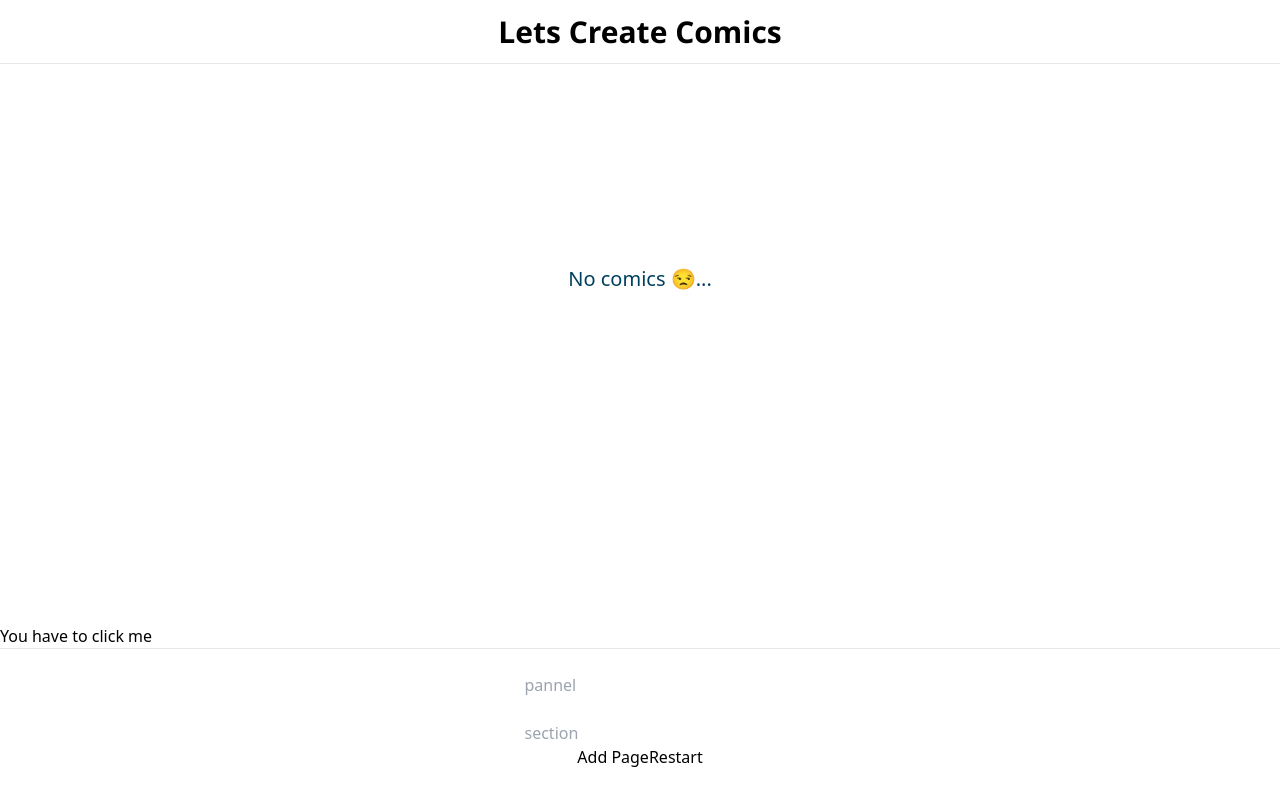
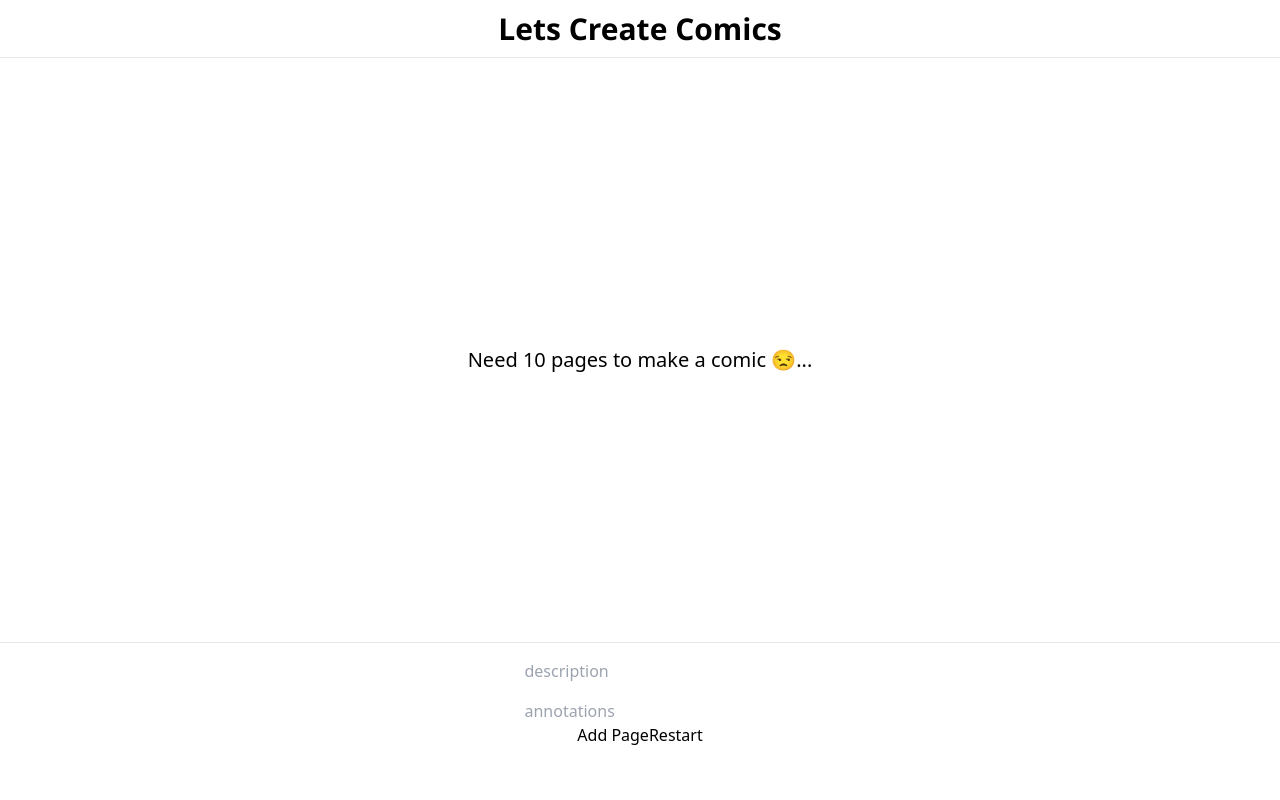
Before and after one commit to sahilsaini1107/AI-Comic-Star, a React (Vite) app: page / in a window 1280 px wide. Built offline with nearby package versions, Linux system fonts and the light colour scheme.

Commit message:
page add and restart func added only canvas left

```diff
--- a/src/App.jsx
+++ b/src/App.jsx
@@ -5,20 +5,35 @@ import Main from './components/main/Main';
 
 function App() {
   const [images, setImages] = useState([]);
+  const [inputValues, setInputValues] = useState({ des: "", ann: ""});
+  // const [restart, setRestart] = useState(false);
+
+  const handleRestart = ()=>{
+    setImages([]);
+    console.log("restart");
+  }
+  const handleChangeDes = (des) => {
+    console.log("des working")
+    setInputValues({ ...inputValues, des });
+  };
+
+  const handleChangeAnn = (ann) => {
+    setInputValues({ ...inputValues, ann });
+  };
 
   const handleButtonClick = async () => {
     try {
       const data = {
-        "inputs": "Astronaut riding a horse"
+        inputs: inputValues.des,
       };
-
+      console.log(data);
       const response = await fetch(
         "https://xdwvg9no7pefghrn.us-east-1.aws.endpoints.huggingface.cloud",
         {
           method: "POST",
           headers: {
-            "Accept": "image/png",
-            "Authorization": "Bearer VknySbLLTUjbxXAXCjyfaFIPwUTCeRXbFSOjwRiCxsxFyhbnGjSFalPKrpvvDAaPVzWEevPljilLVDBiTzfIbWFdxOkYJxnOPoHhkkVGzAknaOulWggusSFewzpqsNWM",
+            Accept: "image/png",
+            Authorization: "Bearer VknySbLLTUjbxXAXCjyfaFIPwUTCeRXbFSOjwRiCxsxFyhbnGjSFalPKrpvvDAaPVzWEevPljilLVDBiTzfIbWFdxOkYJxnOPoHhkkVGzAknaOulWggusSFewzpqsNWM",
             "Content-Type": "application/json"
           },
           body: JSON.stringify(data),
@@ -30,36 +45,25 @@ function App() {
 
       if (images.length === 10) {
         console.log("The image array is full");
-        // You might display a message or disable the button when the array is full
       } else {
-        // Using setImages([...images, imageUrl]); directly inside the function might cause issues due to how React batches state updates. The problem arises when you rely on the current state (images) to update the state immediately. In some scenarios, React might not provide the most up-to-date state when using this method because state updates are asynchronous.
-// Using the functional form of setImages ensures that you're working with the latest state value at the time the update is applied. This approach guarantees the correctness of the updated state based on the previous state.
-// javascript
-// Copy code
-// setImages(prevImages => [...prevImages, imageUrl]);
-// This approach, with the functional form of setState, prevents potential issues related to stale state references and ensures that you're correctly updating the state based on its previous value.
-
-// However, if you face any specific issues or error messages while using setImages([...images, imageUrl]);, feel free to provide more details, and I'll be happy to assist further!
-        setImages((prevImages)=>[...prevImages, imageUrl]);
+        setImages((prevImages) => [...prevImages, {url:imageUrl, anno:inputValues.ann}]);
       }
     } catch (error) {
       console.error("Error fetching data:", error);
-      // Handle error state here or display an error message in the UI
     }
   };
 
   return (
     <>
       <Header />
-      <Hero />
-      <button onClick={handleButtonClick}> You have to click me</button>
-      {images.map((src, index) => (
-        <div key={index}>
-          <img src={src} alt={`Image ${index}`} />
-        </div>
-      ))}
+      <Hero images={images} />
       <hr />
-      <Main />
+      <Main
+        handleClick={handleButtonClick}
+        handleChangeDes={handleChangeDes}
+        handleChangeAnn={handleChangeAnn}
+        handleRestart={handleRestart}
+      />
     </>
   );
 }
--- a/src/components/header/Header.module.css
+++ b/src/components/header/Header.module.css
@@ -1,6 +1,6 @@
 .head{
-    margin-top: 0.3em;
-    margin-bottom: 0.3em;
+    margin-top: 0.2em;
+    margin-bottom: 0.2em;
     font-size: 30px;
     font-weight: 700;
     text-align: center;
--- a/src/components/hero/Hero.jsx
+++ b/src/components/hero/Hero.jsx
@@ -1,10 +1,25 @@
 import styles from "./Hero.module.css";
 
-const Hero = ()=>{
-    return (
-        <div className={styles.main}>
-            <h1 className={styles.head}>No comics 😒... </h1>
+const Hero = (props) => {
+  return (
+    <div className={props.images.length ? `grid grid-cols-4 gap-4 ${styles.mainOne} ${styles["image-container"]}` : styles.mainTwo}>
+      {props.images.length === 0 && (
+        <h1 className={styles.head}>Need 10 pages to make a comic 😒... </h1>
+      )}
+      {props.images.map((url, index) => (
+        <div key={index} className={`imgsec ${styles["image-wrapper"]}`}>
+          {console.log(url)}
+          <img src={url.url} alt={`Image ${index}`} />
+          <p ></p>
+          <div className={`${styles["image-text"]}`}>
+            {url.anno}
+            <div className={styles.circle1}></div>
+            <div classNmae={styles.circle2}></div>
+          </div>
         </div>
-    )
-}
+      ))}
+    </div>
+  );
+};
+
 export default Hero;
--- a/src/components/hero/Hero.module.css
+++ b/src/components/hero/Hero.module.css
@@ -1,13 +1,69 @@
-.main{
+.mainOne{
+    margin-top: 1em;
+    margin-left: .5em;
+    min-height: 73vh;
+    max-height: 73vh;
+    overflow: scroll;
+}
+.mainTwo{
     display: flex;
     justify-content: center;
-    height: 70vh;
+    min-height: 73vh;
+    max-height: 73vh;
     align-content: center;
+    flex-wrap: wrap;
+    overflow: scroll;
 }
 .head{
     display: flex;
-    margin-top: 10em;
+    margin-top: 1em;
     font-size: 20px;
     font-weight: 400;
-    color: rgb(0, 64, 94);
+    color: 000;
 }
+
+.image-container {
+    display: flex;
+    flex-wrap: wrap;
+  }
+
+  .image-wrapper {
+    position: relative;
+    margin: 10px;
+  }
+
+  .image-text {
+    position: absolute;
+    top: 2%;
+    left: 4%;
+    color: black;
+    background-color: rgb(255,255,255);
+    padding: 10px;
+    font-size: 12px;
+    border: 2px solid #00bfb6;
+    border-radius: 50%;
+    text-align: center;
+    font-family: arial;
+  }
+
+  .circle1 {
+    border: 2px solid #00bfb6;
+    position: absolute;
+    padding:10px;
+    background:#fff;
+    border-radius: 50%;
+    right: -20px;
+    bottom: 1%;
+  }
+
+  .circle1:before {
+    content: "";
+    border: 1px solid #00bfb6;
+    position: absolute;
+    width: 5px;
+    padding:5px;
+    border-radius: 50%;
+    background:#fff;
+    right:-12px;
+    top:100%;
+  }
--- a/src/components/main/Main.jsx
+++ b/src/components/main/Main.jsx
@@ -1,23 +1,74 @@
+import React, { useState } from 'react';
 import styles from './Main.module.css';
-const Main = ()=>{
-    return (
-<form className={styles.container}>
-    <div className="grid gap-6 mb-6 md:grid-cols-2">
+
+const Main = (props) => {
+  const [description, setDescription] = useState('');
+  const [annotations, setAnnotations] = useState('');
+
+  const handleDescriptionChange = (e) => {
+    setDescription(e.target.value);
+    console.log(description);
+    props.handleChangeDes(description);
+  };
+
+  const handleAnnotationsChange = (e) => {
+    setAnnotations(e.target.value);
+    props.handleChangeAnn(annotations);
+  };
+
+  const handleSubmit = (e) => {
+    e.preventDefault();
+    props.handleClick();
+    setDescription('');
+    setAnnotations('');
+  };
+
+  return (
+    <form className={styles.container} onSubmit={handleSubmit}>
+      <div className="grid gap-6 mb-6 md:grid-cols-2">
         <div className={styles.inbox}>
-            {/* <label for="first_name" className="block mb-2 text-sm font-medium text-gray-900 dark:text-black">Pannel</label> */}
-            <input type="text" id="first_name" className="bg-gray-50 border border-gray-300 text-gray-900 text-sm rounded-lg focus:ring-blue-500 focus:border-blue-500 block w-full p-2.5 dark:bg-gray-700 dark:border-gray-600 dark:placeholder-gray-400 dark:text-white dark:focus:ring-blue-500 dark:focus:border-blue-500" placeholder="pannel" required/>
+          <input
+            type="text"
+            value={description}
+            onChange={handleDescriptionChange}
+            className="bg-gray-50 border border-gray-300 text-gray-900 text-sm rounded-lg focus:ring-blue-500 focus:border-blue-500 block w-full p-2.5 dark:bg-gray-700 dark:border-gray-600 dark:placeholder-gray-400 dark:text-white dark:focus:ring-blue-500 dark:focus:border-blue-500"
+            placeholder="description"
+            required
+          />
         </div>
         <div className={styles.inbox}>
-            {/* <label for="phone" className="block mb-2 text-sm font-medium text-gray-900 dark:text-black">Story</label> */}
-            <input type="tel" id="phone" className="bg-gray-50 border border-gray-300 text-gray-900 text-sm rounded-lg focus:ring-blue-500 focus:border-blue-500 block w-full p-2.5 dark:bg-gray-700 dark:border-gray-600 dark:placeholder-gray-400 dark:text-white dark:focus:ring-blue-500 dark:focus:border-blue-500" placeholder="section" pattern="[0-9]{3}-[0-9]{2}-[0-9]{3}" required/>
+          <input
+            type="tel"
+            value={annotations}
+            onChange={handleAnnotationsChange}
+            className="bg-gray-50 border border-gray-300 text-gray-900 text-sm rounded-lg focus:ring-blue-500 focus:border-blue-500 block w-full p-2.5 dark:bg-gray-700 dark:border-gray-600 dark:placeholder-gray-400 dark:text-white dark:focus:ring-blue-500 dark:focus:border-blue-500"
+            placeholder="annotations"
+            required
+          />
         </div>
-    </div>
-    <div className='grid md:grid-cols-2 gap-6'>
-        <button type="submit" className="text-white bg-gray-700 hover:bg-gray-800 focus:ring-4 focus:outline-none focus:ring-blue-300 font-medium rounded-lg text-sm w-full sm:w-auto px-5 py-2.5 text-center dark:bg-blue-600 dark:hover:bg-gray-700 dark:focus:ring-blue-800">Add Page</button>
-        <button type="submit" className="text-white bg-blue-700 hover:bg-blue-800 focus:ring-4 focus:outline-none focus:ring-blue-300 font-medium rounded-lg text-sm w-full sm:w-auto px-5 py-2.5 text-center dark:bg-gray-600 dark:hover:bg-blue-700 dark:focus:ring-blue-800">Restart</button>
-    </div>
-   </form>
-    )
-}
+      </div>
+      <div className="grid md:grid-cols-2 gap-6">
+        <button
+          type="submit"
+          onClick={handleSubmit}
+          className="text-white bg-gray-700 hover:bg-gray-800 focus:ring-4 focus:outline-none focus:ring-blue-300 font-medium rounded-lg text-sm w-full sm:w-auto px-5 py-2.5 text-center dark:bg-blue-600 dark:hover:bg-gray-700 dark:focus:ring-blue-800"
+        >
+          Add Page
+        </button>
+        <button
+          type="button"
+          onClick={() => {
+            setDescription('');
+            setAnnotations('');
+            props.handleRestart()
+          }}
+          className="text-white bg-blue-700 hover:bg-blue-800 focus:ring-4 focus:outline-none focus:ring-blue-300 font-medium rounded-lg text-sm w-full sm:w-auto px-5 py-2.5 text-center dark:bg-gray-600 dark:hover:bg-blue-700 dark:focus:ring-blue-800"
+        >
+          Restart
+        </button>
+      </div>
+    </form>
+  );
+};
 
 export default Main;
--- a/src/components/main/Main.module.css
+++ b/src/components/main/Main.module.css
@@ -4,5 +4,5 @@
     align-items: center;
 }
 .inbox{
-    margin-top: 1.5em;
+    margin-top: 1em;
 }
```
